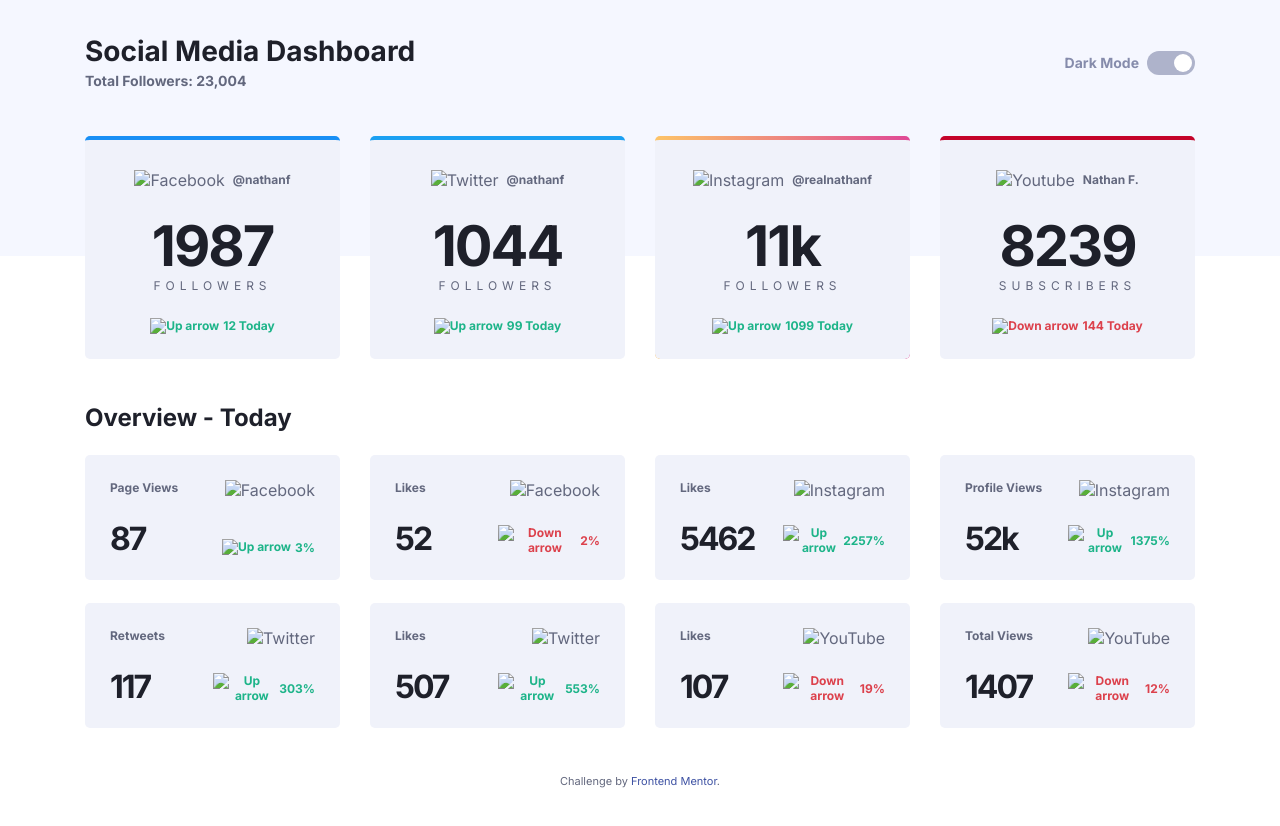
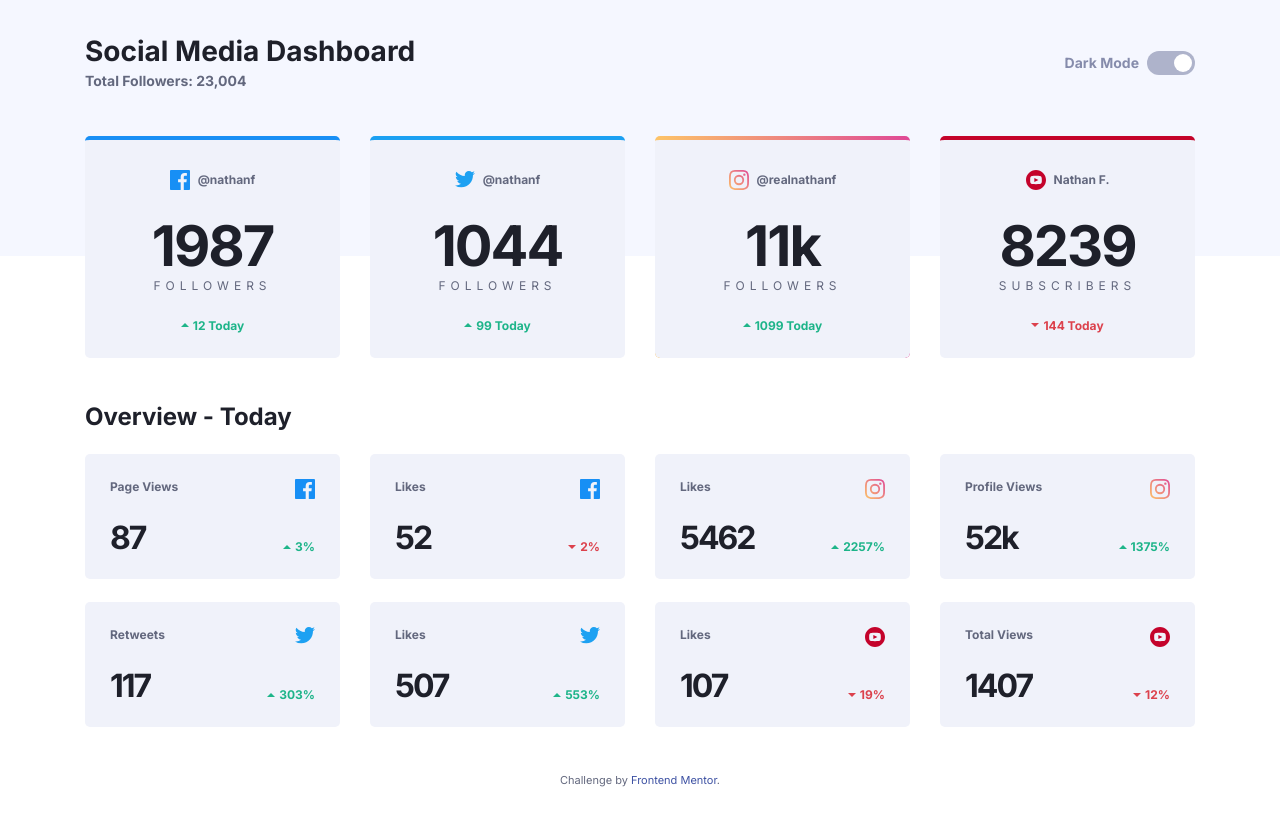
Before and after one commit to iulso/fem-social-media-dashboard-theme-toggle, a website: page index.html in a window 1280 px wide. Drawn offline with Linux system fonts and the light colour scheme; the site is published under a folder, as on GitHub Pages, so addresses that start at the root find nothing.

Commit message:
Image links fixed

```diff
--- a/index.html
+++ b/index.html
@@ -9,7 +9,7 @@
       rel="icon"
       type="image/png"
       sizes="32x32"
-      href="./images/favicon-32x32.png"
+      href=".images/favicon-32x32.png"
     />
 
     <title>Frontend Mentor | Social media dashboard with theme switcher</title>
@@ -54,7 +54,7 @@
           <div class="card__platform">
             <img
               class="card__icon"
-              src="/images/icon-facebook.svg"
+              src="images/icon-facebook.svg"
               alt="Facebook"
             />
             <div class="card__username">@nathanf</div>
@@ -64,7 +64,7 @@
             <div class="card__label">Followers</div>
           </div>
           <div class="card__change card__change--up">
-            <img src="/images/icon-up.svg" alt="Up arrow" />
+            <img src="images/icon-up.svg" alt="Up arrow" />
             <div class="card__change-difference">12 Today</div>
           </div>
         </div>
@@ -72,7 +72,7 @@
           <div class="card__platform">
             <img
               class="card__icon"
-              src="/images/icon-twitter.svg"
+              src="images/icon-twitter.svg"
               alt="Twitter"
             />
             <div class="card__username">@nathanf</div>
@@ -82,7 +82,7 @@
             <div class="card__label">Followers</div>
           </div>
           <div class="card__change card__change--up">
-            <img src="/images/icon-up.svg" alt="Up arrow" />
+            <img src="images/icon-up.svg" alt="Up arrow" />
             <div class="card__change-difference">99 Today</div>
           </div>
         </div>
@@ -90,7 +90,7 @@
           <div class="card__platform">
             <img
               class="card__icon"
-              src="/images/icon-instagram.svg"
+              src="images/icon-instagram.svg"
               alt="Instagram"
             />
             <div class="card__username">@realnathanf</div>
@@ -100,7 +100,7 @@
             <div class="card__label">Followers</div>
           </div>
           <div class="card__change card__change--up">
-            <img src="/images/icon-up.svg" alt="Up arrow" />
+            <img src="images/icon-up.svg" alt="Up arrow" />
             <div class="card__change-difference">1099 Today</div>
           </div>
         </div>
@@ -108,7 +108,7 @@
           <div class="card__platform">
             <img
               class="card__icon"
-              src="/images/icon-youtube.svg"
+              src="images/icon-youtube.svg"
               alt="Youtube"
             />
             <div class="card__username">Nathan F.</div>
@@ -118,7 +118,7 @@
             <div class="card__label">Subscribers</div>
           </div>
           <div class="card__change card__change--down">
-            <img src="/images/icon-down.svg" alt="Down arrow" />
+            <img src="images/icon-down.svg" alt="Down arrow" />
             <div class="card__change-difference">144 Today</div>
           </div>
         </div>
@@ -128,73 +128,73 @@
         <div class="cards-grid cards-grid--2nd">
           <div class="card card-small">
             <div class="card__subtitle">Page Views</div>
-            <img src="/images/icon-facebook.svg" alt="Facebook" />
+            <img src="images/icon-facebook.svg" alt="Facebook" />
             <div class="card__count card__count--small">87</div>
             <div class="card__change card__change--up">
-              <img src="/images/icon-up.svg" alt="Up arrow" />
+              <img src="images/icon-up.svg" alt="Up arrow" />
               <div class="card__change-difference">3%</div>
             </div>
           </div>
           <div class="card card-small">
             <div class="card__subtitle">Likes</div>
-            <img src="/images/icon-facebook.svg" alt="Facebook" />
+            <img src="images/icon-facebook.svg" alt="Facebook" />
             <div class="card__count card__count--small">52</div>
             <div class="card__change card__change--down">
-              <img src="/images/icon-down.svg" alt="Down arrow" />
+              <img src="images/icon-down.svg" alt="Down arrow" />
               <div class="card__change-difference">2%</div>
             </div>
           </div>
           <div class="card card-small">
             <div class="card__subtitle">Likes</div>
-            <img src="/images/icon-instagram.svg" alt="Instagram" />
+            <img src="images/icon-instagram.svg" alt="Instagram" />
             <div class="card__count card__count--small">5462</div>
             <div class="card__change card__change--up">
-              <img src="/images/icon-up.svg" alt="Up arrow" />
+              <img src="images/icon-up.svg" alt="Up arrow" />
               <div class="card__change-difference">2257%</div>
             </div>
           </div>
           <div class="card card-small">
             <div class="card__subtitle">Profile Views</div>
-            <img src="/images/icon-instagram.svg" alt="Instagram" />
+            <img src="images/icon-instagram.svg" alt="Instagram" />
             <div class="card__count card__count--small">52k</div>
             <div class="card__change card__change--up">
-              <img src="/images/icon-up.svg" alt="Up arrow" />
+              <img src="images/icon-up.svg" alt="Up arrow" />
               <div class="card__change-difference">1375%</div>
             </div>
           </div>
           <div class="card card-small">
             <div class="card__subtitle">Retweets</div>
-            <img src="/images/icon-twitter.svg" alt="Twitter" />
+            <img src="images/icon-twitter.svg" alt="Twitter" />
             <div class="card__count card__count--small">117</div>
             <div class="card__change card__change--up">
-              <img src="/images/icon-up.svg" alt="Up arrow" />
+              <img src="images/icon-up.svg" alt="Up arrow" />
               <div class="card__change-difference">303%</div>
             </div>
           </div>
           <div class="card card-small">
             <div class="card__subtitle">Likes</div>
-            <img src="/images/icon-twitter.svg" alt="Twitter" />
+            <img src="images/icon-twitter.svg" alt="Twitter" />
             <div class="card__count card__count--small">507</div>
             <div class="card__change card__change--up">
-              <img src="/images/icon-up.svg" alt="Up arrow" />
+              <img src="images/icon-up.svg" alt="Up arrow" />
               <div class="card__change-difference">553%</div>
             </div>
           </div>
           <div class="card card-small">
             <div class="card__subtitle">Likes</div>
-            <img src="/images/icon-youtube.svg" alt="YouTube" />
+            <img src="images/icon-youtube.svg" alt="YouTube" />
             <div class="card__count card__count--small">107</div>
             <div class="card__change card__change--down">
-              <img src="/images/icon-down.svg" alt="Down arrow" />
+              <img src="images/icon-down.svg" alt="Down arrow" />
               <div class="card__change-difference">19%</div>
             </div>
           </div>
           <div class="card card-small">
             <div class="card__subtitle">Total Views</div>
-            <img src="/images/icon-youtube.svg" alt="YouTube" />
+            <img src="images/icon-youtube.svg" alt="YouTube" />
             <div class="card__count card__count--small">1407</div>
             <div class="card__change card__change--down">
-              <img src="/images/icon-down.svg" alt="Down arrow" />
+              <img src="images/icon-down.svg" alt="Down arrow" />
               <div class="card__change-difference">12%</div>
             </div>
           </div>
```
